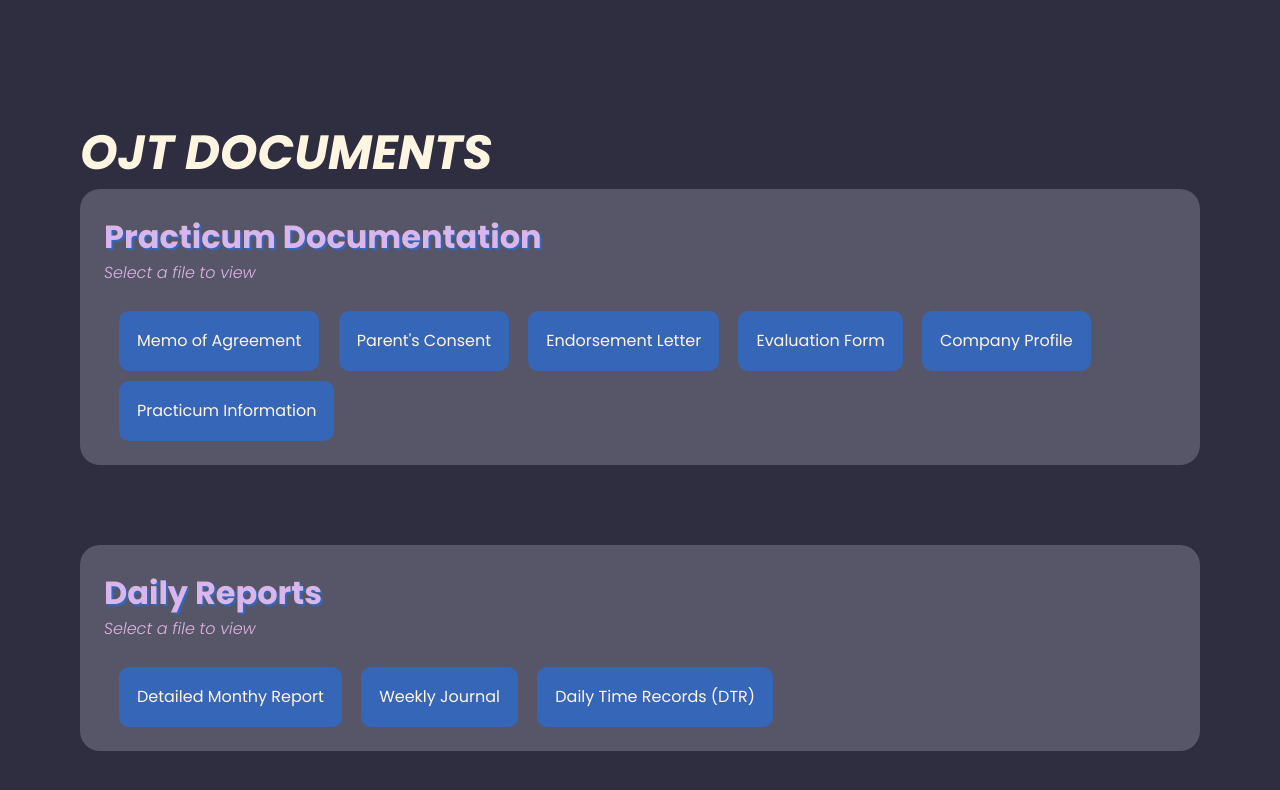
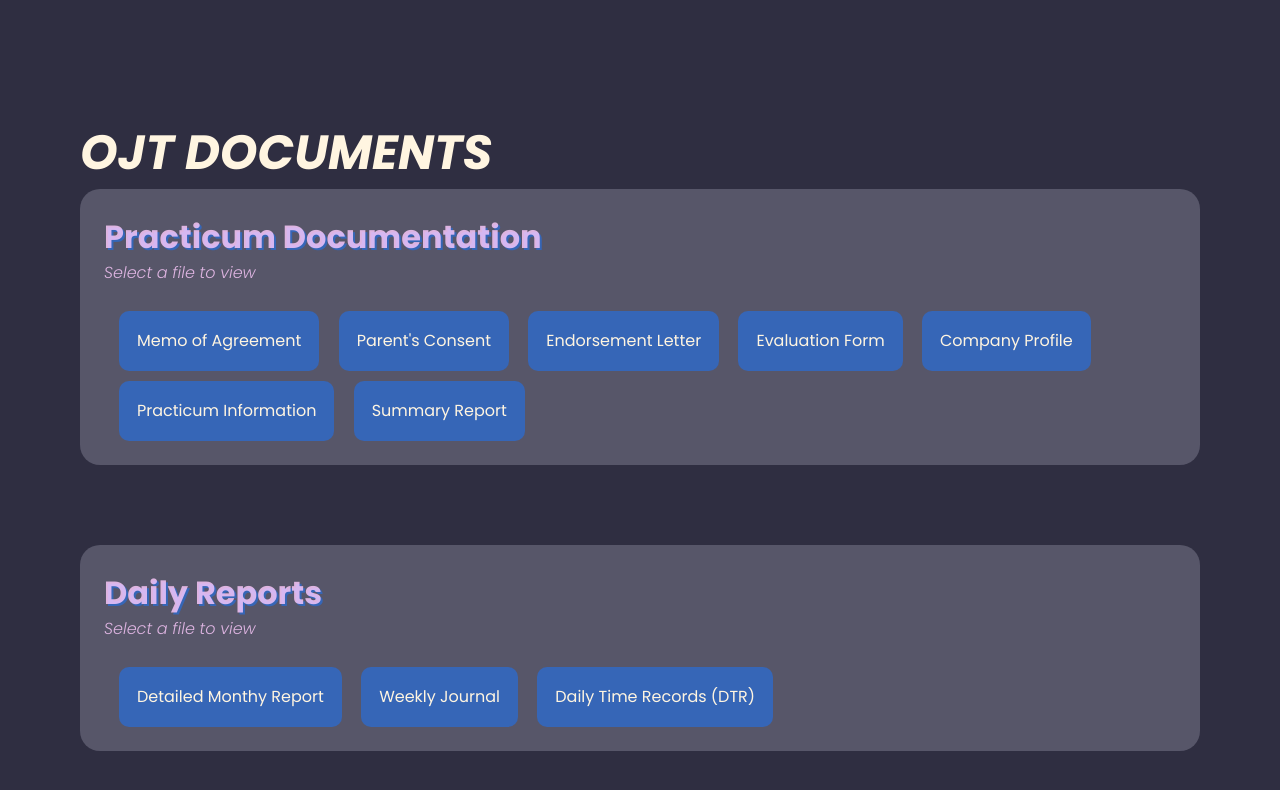
Before and after one commit to Ars3nicc/My-Portfolio, a plain HTML site: page ojt.html in a window 1280 px wide. Shown: the part 1952-2742 px from the top of the page. Drawn offline with nearby package versions, Linux system fonts and the light colour scheme.

Commit message:
updated commit

```diff
--- a/ojt.html
+++ b/ojt.html
@@ -146,6 +146,9 @@
                     <a class="file-link" href="img/file/practicuum_information.pdf">
                         <button class="file">Practicum Information</button>
                     </a>
+                    <a class="file-link" href="img/file/summary_report.pdf">
+                        <button class="file">Summary Report</button>
+                    </a>
                 </div>
             </div>
             <div class="sep">
```
Also changed, not shown: 1 other file.
